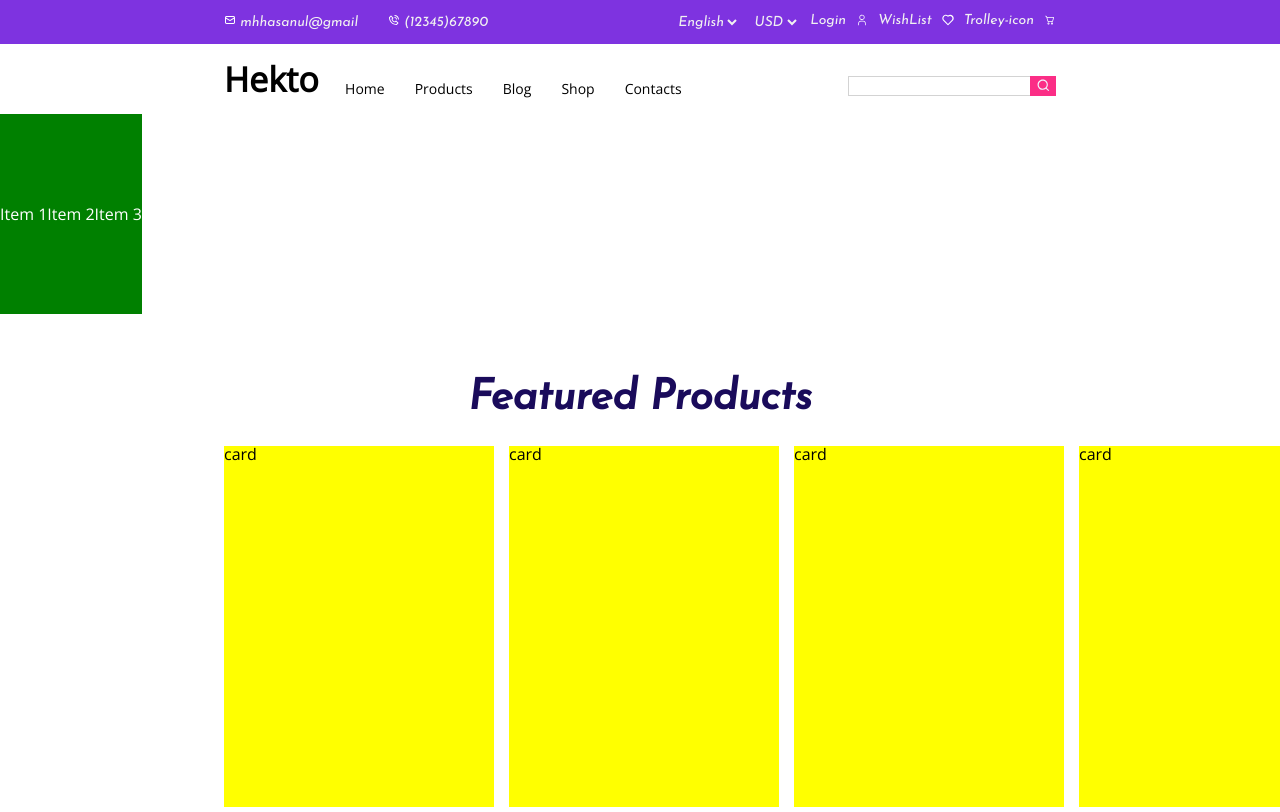
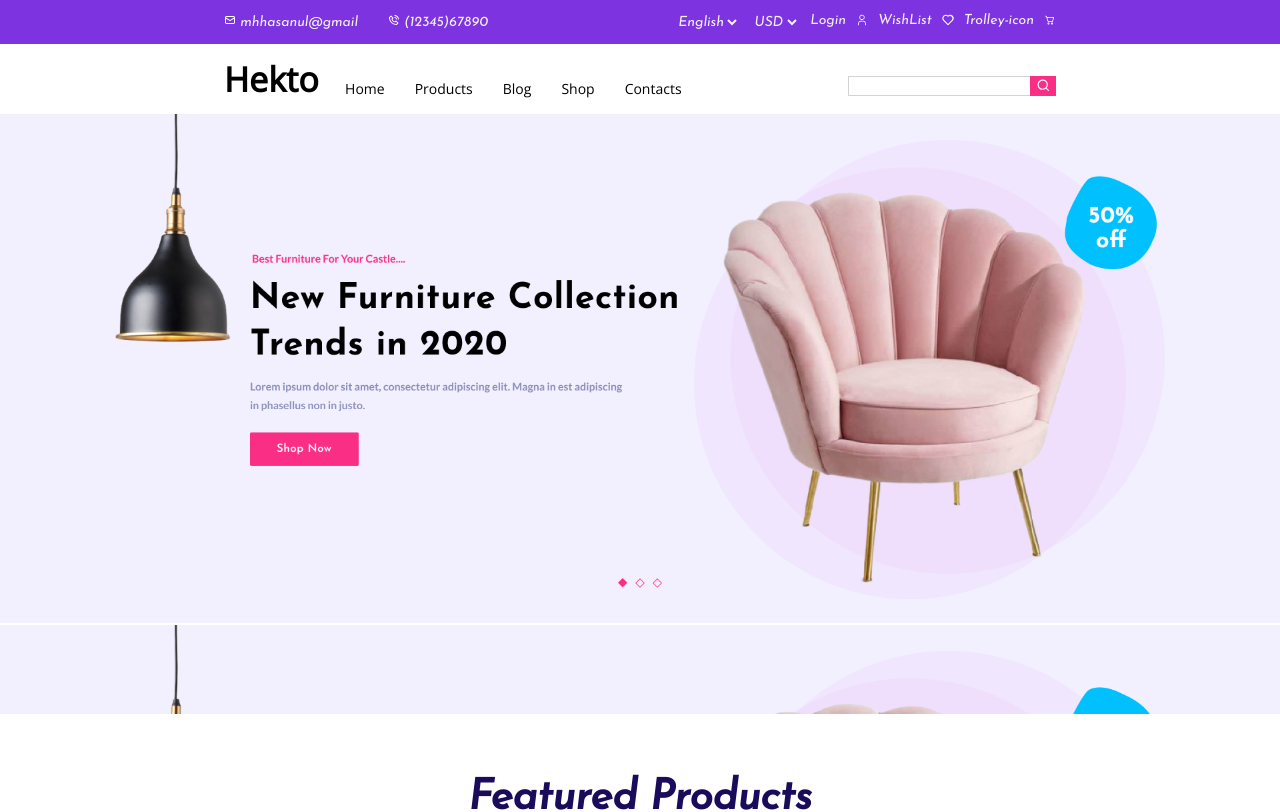
Before and after one commit to Simonewk/heckto, a React (Create React App) app: page / in a window 1280 px wide. Shown: the top 812 px of the page. Built offline with nearby package versions, Linux system fonts and the light colour scheme.

Commit message:
fix children logic + adding BEM

```diff
--- /dev/null
+++ b/src/components/Carousel/CarouselSlide/index.tsx
@@ -0,0 +1,13 @@
+import React from "react";
+
+type Props = {
+  children: JSX.Element | JSX.Element[] | string | string[];
+};
+
+//this component will render the image item
+
+const CarouselSlide = ({ children }: Props) => {
+  return <div className="carousel-item">{children}</div>;
+};
+
+export default CarouselSlide
--- /dev/null
+++ b/src/components/Carousel/index.tsx
@@ -0,0 +1,20 @@
+import React from "react";
+
+import "./styles.scss";
+
+type Props = {
+  children: JSX.Element | JSX.Element[] | string | string[];
+};
+
+//this component controls the image item. The homepageCarousel uses overflow hidden to stop user seeing all image items. Inner class controls what is active and what the user see and needs translate to move the items.
+const Carousel = ({ children }: Props) => {
+  return (
+    <div className="carousel">
+      <div className="carousel__slide">
+        {children}
+      </div>
+    </div>
+  );
+};
+
+export default Carousel;
--- /dev/null
+++ b/src/components/Carousel/styles.scss
@@ -0,0 +1,12 @@
+.carousel {
+  width: 100%;
+  height: 600px;
+  overflow: hidden;
+
+  &__slide {
+    img {
+      width: 100%;
+      height: 100%;
+    }
+  }
+}
--- a/src/components/HomePage/HomepageCarousel/index.tsx
+++ /dev/null
@@ -1,29 +0,0 @@
-import React from "react";
-import mainSliderImg1 from "assets/images/mainSliderImg1.png";
-import "./styles.scss";
-import { type } from "@testing-library/user-event/dist/type";
-
-//this component will render the image item
-
-type Props = {
-  children: JSX.Element | JSX.Element[] | string | string[];
-};
-
-export const CarouselItem = ({ children }: Props) => {
-  return <div className="carousel-item">{children}</div>;
-};
-
-//this component controls the image item. The homepageCarousel uses overflow hidden to stop user seeing all image items. Inner class controls what is active and what the user see and needs translate to move the items.
-const HomePageCarousel = ({ children }: Props) => {
-  return (
-    <div className="homepageCarousel">
-      <div className="inner" style={{ transform: "translateX(-0%" }}>
-        {React.Children.map(children, (child, index) => {
-          return React.cloneElement(child, { width: "100%" });
-        })}
-      </div>
-    </div>
-  );
-};
-
-export default HomePageCarousel;
--- a/src/components/HomePage/HomepageCarousel/styles.scss
+++ /dev/null
@@ -1,26 +0,0 @@
-.main-slider-show-container {
-  width: 100%;
-  height: 100%;
-  object-fit: contain;
-}
-
-.homepageCarousel {
-  overflow: hidden;
-}
-
-//White-space keeps items in 1 line otherwise they will go into a new line by default.
-//transition animates the active changing item
-.inner {
-  white-space: no-wrap;
-  transition: transform 0.3;
-}
-
-//could use inline-flex or inline-block to keep items in 1 line
-.carousel-item {
-  display: inline-flex;
-  align-items: center;
-  justify-content: center;
-  height: 200px;
-  background-color: green;
-  color: #fff;
-}
--- a/src/pages/HomePage.tsx
+++ b/src/pages/HomePage.tsx
@@ -1,19 +1,22 @@
 import TopBar from "../components/TopBar";
 import NavBar from "../components/NavBar";
-import HomePageCarousel, { CarouselItem } from "../components/HomePage/HomepageCarousel";
+import Carousel from "../components/Carousel";
+import CarouselSlide from "../components/Carousel/CarouselSlide";
 import FeaturedProducts from "../components/HomePage/FeaturedProducts";
+
+import mainSliderImg1 from "assets/images/mainSliderImg1.png"
 
 const HomePage = () => {
   return (
     <>
-      <TopBar />
-      <NavBar />
-      <HomePageCarousel>
-        <CarouselItem> Item 1</CarouselItem>
-        <CarouselItem> Item 2</CarouselItem>
-        <CarouselItem> Item 3</CarouselItem>
-      </HomePageCarousel>
-      <FeaturedProducts />
+      <TopBar/>
+      <NavBar/>
+      <Carousel>
+        <CarouselSlide><img src={mainSliderImg1} alt="sample alt title"/></CarouselSlide>
+        <CarouselSlide><img src={mainSliderImg1} alt="sample alt title"/></CarouselSlide>
+        <CarouselSlide><img src={mainSliderImg1} alt="sample alt title"/></CarouselSlide>
+      </Carousel>
+      <FeaturedProducts/>
       Hello from HomePage!
     </>
   );
```
